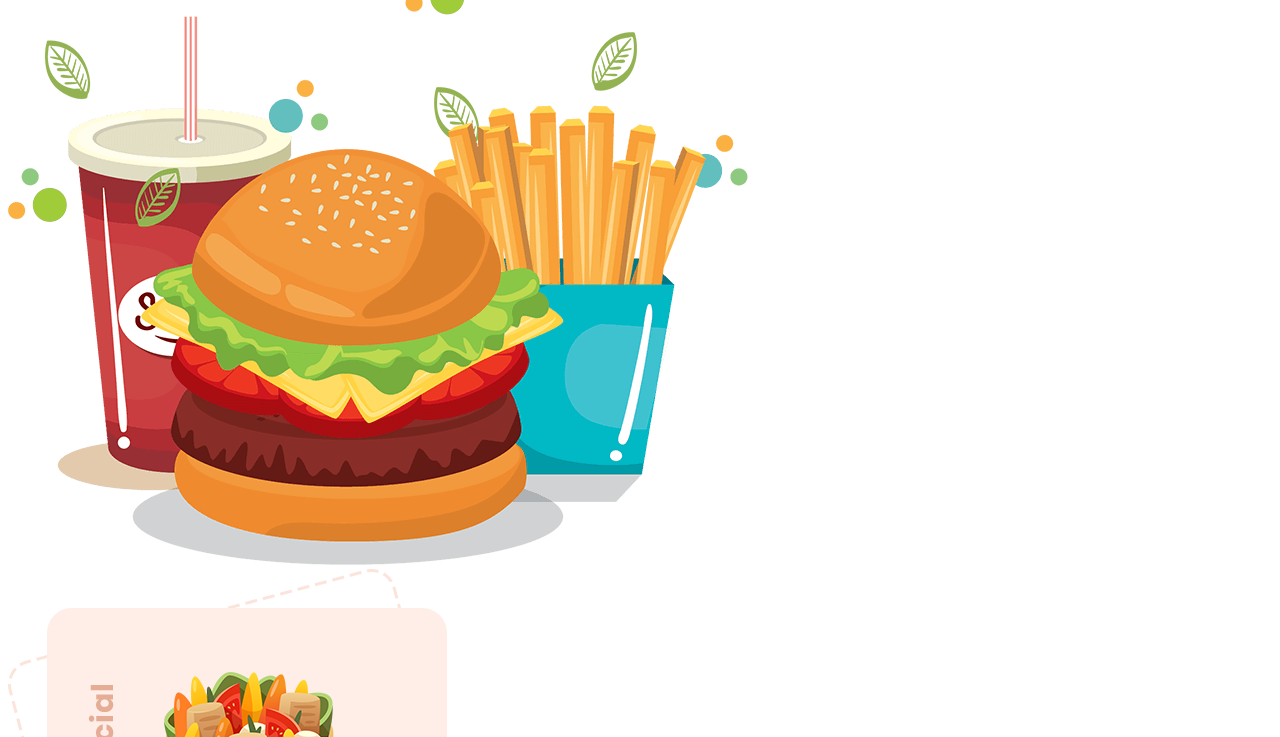
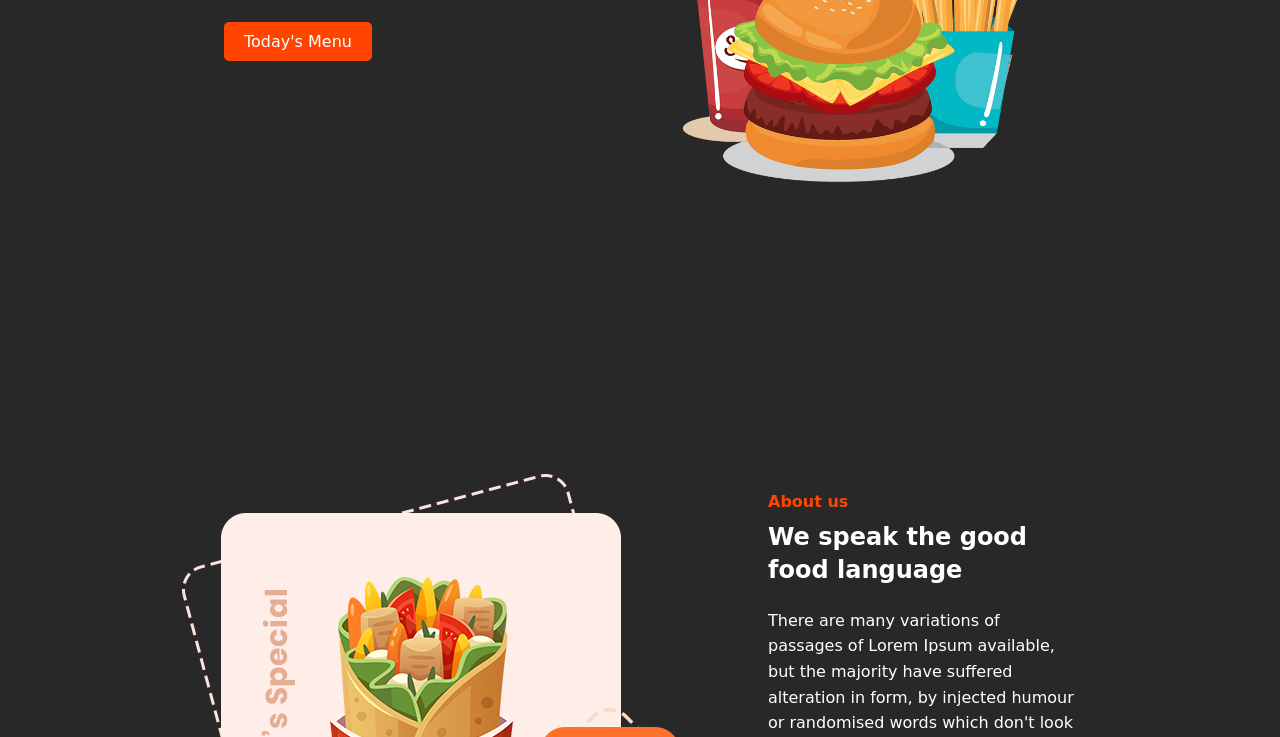
Before and after one commit to injmamul4/Food-Website, a plain HTML site: page index.html in a window 1280 px wide. Shown: the part 426-1163 px from the top of the page. Drawn offline with nearby package versions, Linux system fonts and the light colour scheme; the site is published under a folder, as on GitHub Pages, so addresses that start at the root find nothing.

Commit message:
Update index.html

```diff
--- a/index.html
+++ b/index.html
@@ -3,7 +3,7 @@
 <head>
     <meta charset="UTF-8">
     <meta name="viewport" content="width=device-width, initial-scale=1.0">
-    <link rel="stylesheet" href="/style1.css">
+    <link rel="stylesheet" href="Food-Website/style1.css">
     <link rel="stylesheet" href="https://cdnjs.cloudflare.com/ajax/libs/remixicon/4.6.0/remixicon.css">
     <title>food</title>
 </head>
```
